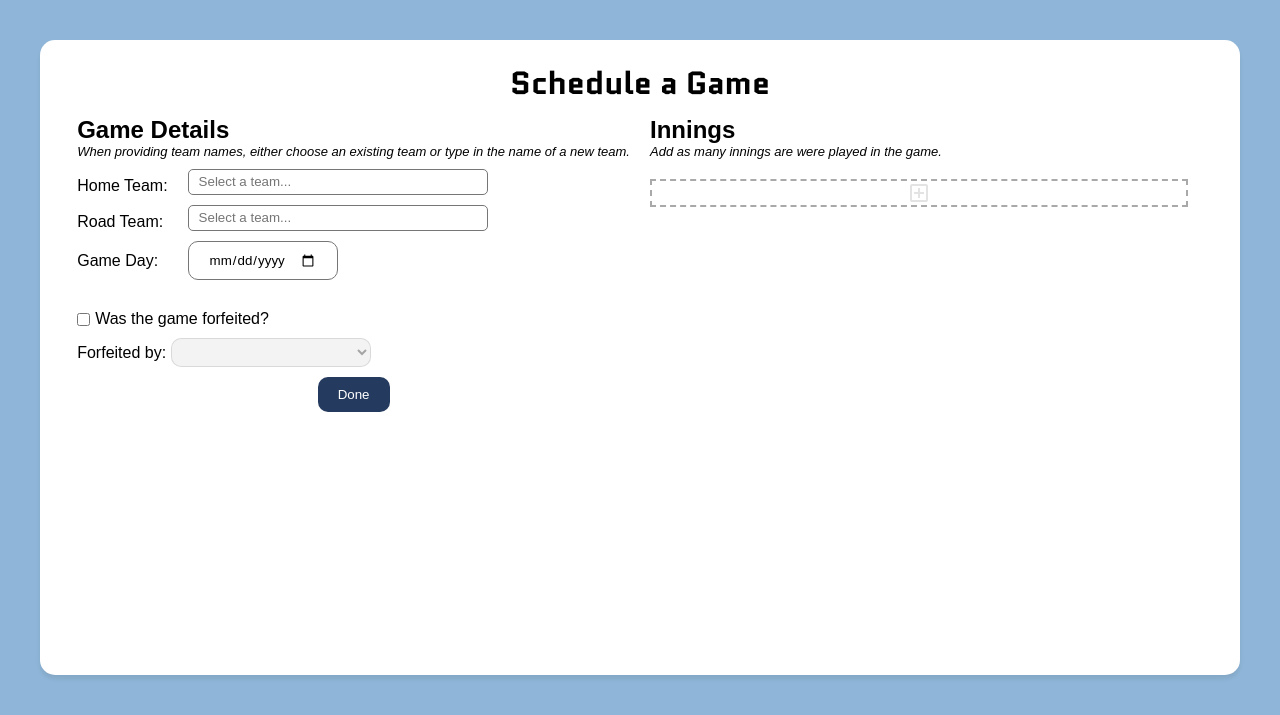
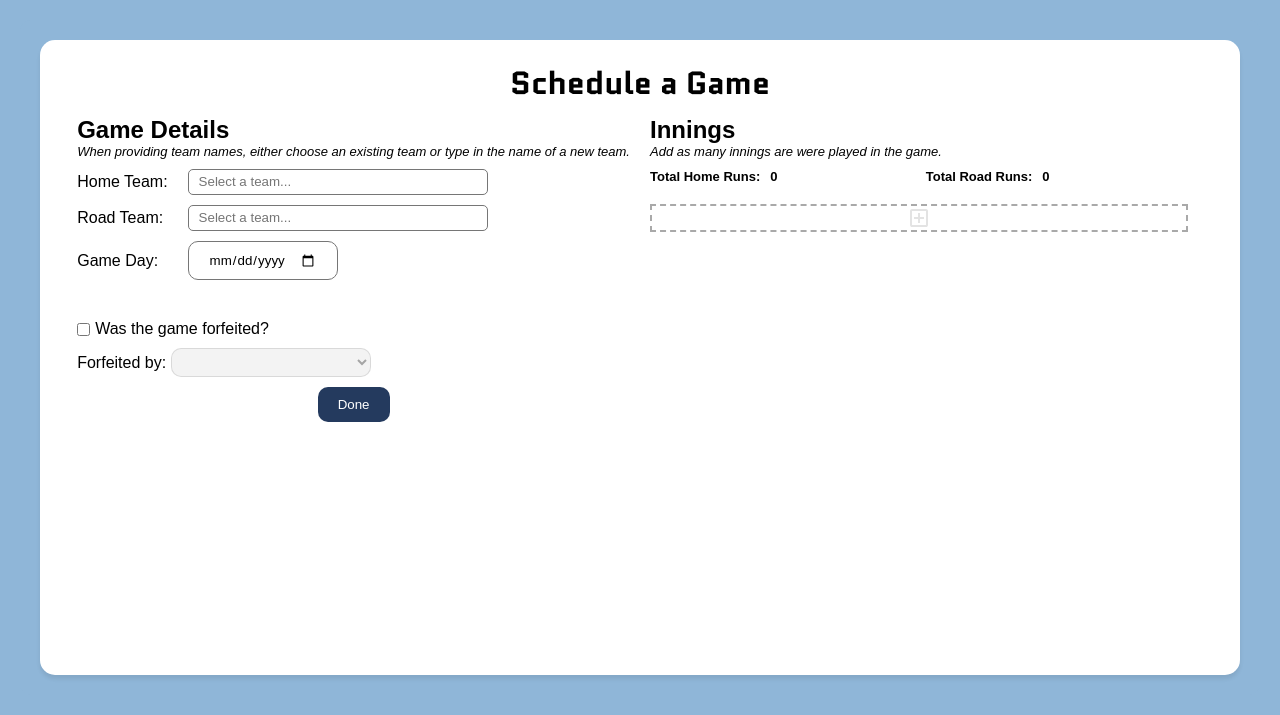
Before and after one commit to ObsidianLux/cis2232_f26_project_loo_bridget, a Spring Boot app: page /game/add in a window 1280 px wide. Shown: the part 60-775 px from the top of the page. Run offline with Spring Boot 4, Linux system fonts and the light colour scheme; data comes from the database, SQL or seed files in the repository; lists and menus that the app fills with data are empty; some of the project's set-up classes (security, data sources, template engines, error pages and the like) are left out, and stand-ins take their place; some libraries are stand-ins or nearby versions.

Commit message:
S3 - Added Total Scores row to form
This was added so that the user can see the total scores for each time while adding innings to a game on the add.html form.

```diff
--- a/Project/softball_league_manager/src/main/resources/messages.properties
+++ b/Project/softball_league_manager/src/main/resources/messages.properties
@@ -82,6 +82,8 @@ add.heading.subtitle = When providing team names, either choose an existing team
 add.header.innings = Innings
 add.header.basicInfo = Game Details
 add.subheader.innings = Add as many innings are were played in the game.
+add.subheader.innings.total.home = Total Home Runs:
+add.subheader.innings.total.road = Total Road Runs:
 add.input.label.home = Home Team:
 add.input.label.road = Road Team:
 add.input.label.date = Game Day:
--- a/Project/softball_league_manager/src/main/resources/static/css/add.css
+++ b/Project/softball_league_manager/src/main/resources/static/css/add.css
@@ -50,13 +50,10 @@ form {
     #formBaseInfo {
         display: grid;
         column-gap: var(--gap-large);
+        row-gap: var(--gap-medium);
 
         grid-template-columns: min-content 1fr;
         grid-template-rows: repeat(6, min-content);
-
-        > *:not(:last-child) {
-            margin-bottom: var(--gap-medium);
-        }
 
         > * {
             /* This centers everything vertically without having to use flexbox. */
@@ -71,10 +68,6 @@ form {
 
         height: min-content;
         width: fit-content;
-
-        /*border: thin solid darkgray;*/
-        /*border-radius: 10px;*/
-        padding-top: 20px;
 
         > *, div > * {
             margin: auto 0;
@@ -110,6 +103,21 @@ form {
             overflow-y: auto;
             scrollbar-gutter: stable;
 
+            #inningTotalsRow {
+                display: flex;
+                flex-flow: row nowrap;
+                gap: var(--gap-medium);
+
+                > :nth-child(even) {
+                    margin-right: auto;
+                }
+
+                > * {
+                    font-size: small;
+                    font-weight: bold;
+                }
+            }
+
             #inningsContainerInner {
                 display: flex;
                 flex-flow: column nowrap;
@@ -138,7 +146,7 @@ form {
                 }
             }
 
-            .inning-row-add {
+            #inningRowAdd {
                 display: flex;
                 border: 2px dashed darkgray;
                 justify-content: center;
--- a/Project/softball_league_manager/src/main/resources/static/css/global.css
+++ b/Project/softball_league_manager/src/main/resources/static/css/global.css
@@ -113,6 +113,7 @@ footer {
 .error-message {
     color: red;
     font-style: italic;
+    font-size: small;
 }
 
 .text-nowrap {
--- a/Project/softball_league_manager/src/main/resources/static/js/add.js
+++ b/Project/softball_league_manager/src/main/resources/static/js/add.js
@@ -5,7 +5,11 @@ const forfeitSwitch = document.getElementById('switchForfeit');
 const teamAtFaultSelect = document.getElementById('teamAtFault');
 
 const inningsContainerInner = document.getElementById('inningsContainerInner');
+
 const addInningButton = document.getElementById('btnAddInning');
+
+const totalHomeRunsElement = document.getElementById('totalHomeRuns');
+const totalRoadRunsElement = document.getElementById('totalRoadRuns');
 
 function updateTeamAtFaultSelect() {
     teamAtFaultSelect.innerHTML = "";
@@ -76,23 +80,37 @@ addInningButton.addEventListener('click', () => {
     inningsContainerInner.appendChild(newInning);
 
     // Recalculate numbering and set attributes.
-    updateInningNumbers();
+    updateInnings();
 });
 
 /* FUNCTIONS */
+
+function updateTotalScores() {
+    let homeRuns = 0;
+    let roadRuns = 0;
+
+    Array.from(inningsContainerInner.querySelectorAll('input[type="number"]')).forEach(input => {
+        const value = Number(input.value) || 0;
+        if (input.dataset.field === "homeRuns") homeRuns += value;
+        else roadRuns += value;
+    });
+
+    totalRoadRunsElement.textContent = roadRuns.toString();
+    totalHomeRunsElement.textContent = homeRuns.toString();
+}
 
 function removeInning(element) {
     // Remove this row.
     element.parentElement.remove();
 
-    // Fix inning numbering.
-    updateInningNumbers();
+    // Fix inning numbering and total scores.
+    updateInnings();
 }
 
 /**
- * Ensure the inning numbering is in a proper sequence.
+ * Ensure the inning numbering is in a proper sequence and update the team score totals.
  */
-function updateInningNumbers() {
+function updateInnings() {
     // Get the inning rows.
     const innings = inningsContainerInner.querySelectorAll('.inning-row');
 
@@ -104,12 +122,15 @@ function updateInningNumbers() {
         // Set the Spring MVC name and id attributes for each field that should map to an Inning object.
         const inputs = inning.querySelectorAll('input[data-field]');
         inputs.forEach(input => {
-            const fieldName = input.getAttribute('data-field');
-
+            const fieldName = input.dataset.field;
             input.name = `innings[${index}].${fieldName}`;
             input.id = `innings[${index}].${fieldName}`;
+
+            // Add an event listener to the input to listen for changes to its value. When there's a change, update the total scores.
+            input.addEventListener('change', updateTotalScores);
         });
+    });
 
-        // TODO Associate labels.
-    });
+    // Update the elements with total scores.
+    updateTotalScores();
 }
--- a/Project/softball_league_manager/src/main/resources/templates/games/add.html
+++ b/Project/softball_league_manager/src/main/resources/templates/games/add.html
@@ -96,6 +96,13 @@ Purpose: Sprint 3 - Add Functionality. Allows the user to add a new game to the
                 <article id="formInnings" class="rowspan-3">
                     <!-- Inning information -->
                     <div id="inningsContainerOuter">
+                        <div id="inningTotalsRow">
+                            <!-- These elements display the calculated (by JavaScript) total scores for each team. They default to 0. -->
+                            <p th:text="#{add.subheader.innings.total.home}"></p>
+                            <p id="totalHomeRuns">0</p>
+                            <p th:text="#{add.subheader.innings.total.road}"></p>
+                            <p id="totalRoadRuns">0</p>
+                        </div>
                         <div id="inningsContainerInner">
                             <div class="inning-row" th:each="item, iterStat : *{innings}">
                                 <p class="inning-number" data-field="inningNumber" th:text="${iterStat.index + 1}"></p>
@@ -109,7 +116,7 @@ Purpose: Sprint 3 - Add Functionality. Allows the user to add a new game to the
                                 <button th:text="#{common.button.remove}" onclick="removeInning(this)" class="remove-button" type="button"></button>
                             </div>
                         </div>
-                        <div class="inning-row-add">
+                        <div id="inningRowAdd">
                             <button id="btnAddInning" type="button" th:disabled="*{wasForfeited}">
                                 <!-- This is the add box Material Icon from Google -->
                                 <svg xmlns="http://www.w3.org/2000/svg" viewBox="0 0 24 24" height="24px" width="24px" fill="#e3e3e3"><path d="M11,17h2V13h4V11H13V7H11v4H7v2h4v4ZM5,21q-0.83,0-1.41-0.59T3,19V5Q3,4.17 3.59,3.59T5,3H19q0.83,0 1.41,0.59T21,5V19q0,0.82-0.59,1.41T19,21H5Zm0-2H19V5H5V19ZM5,5V19V5Z"/></svg>
```
